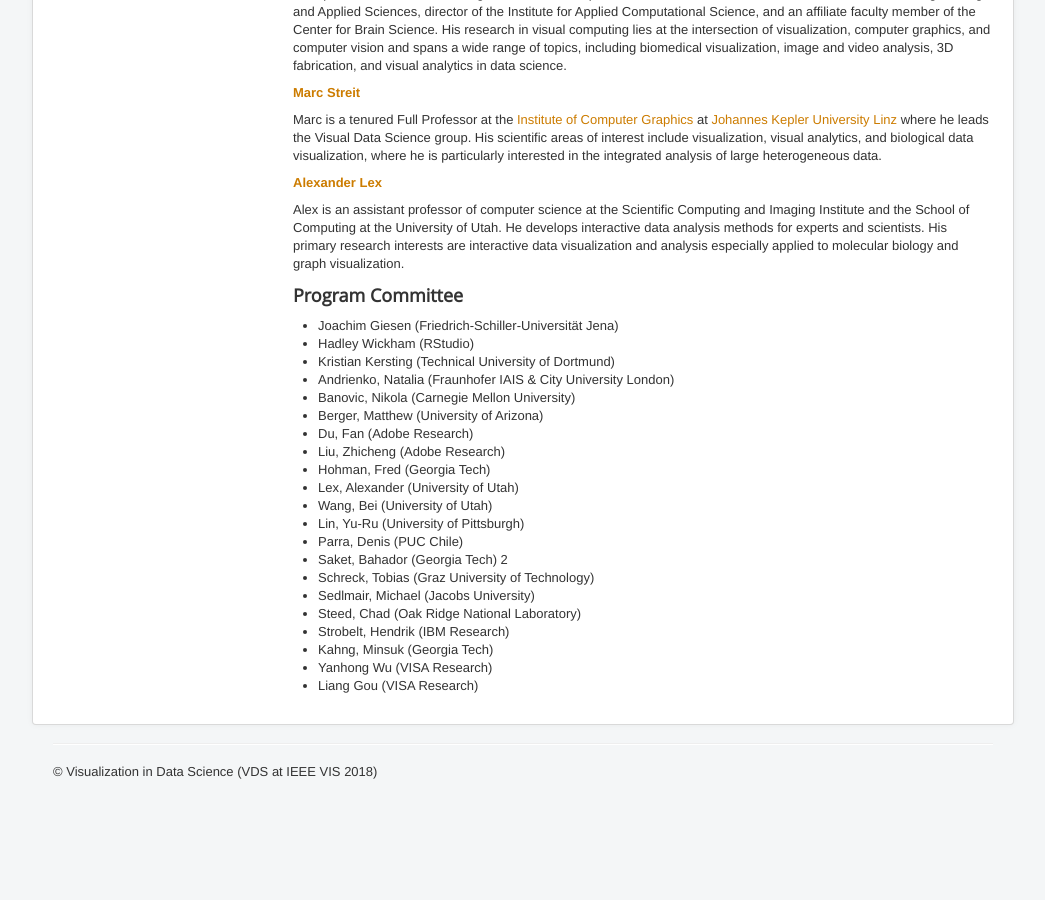
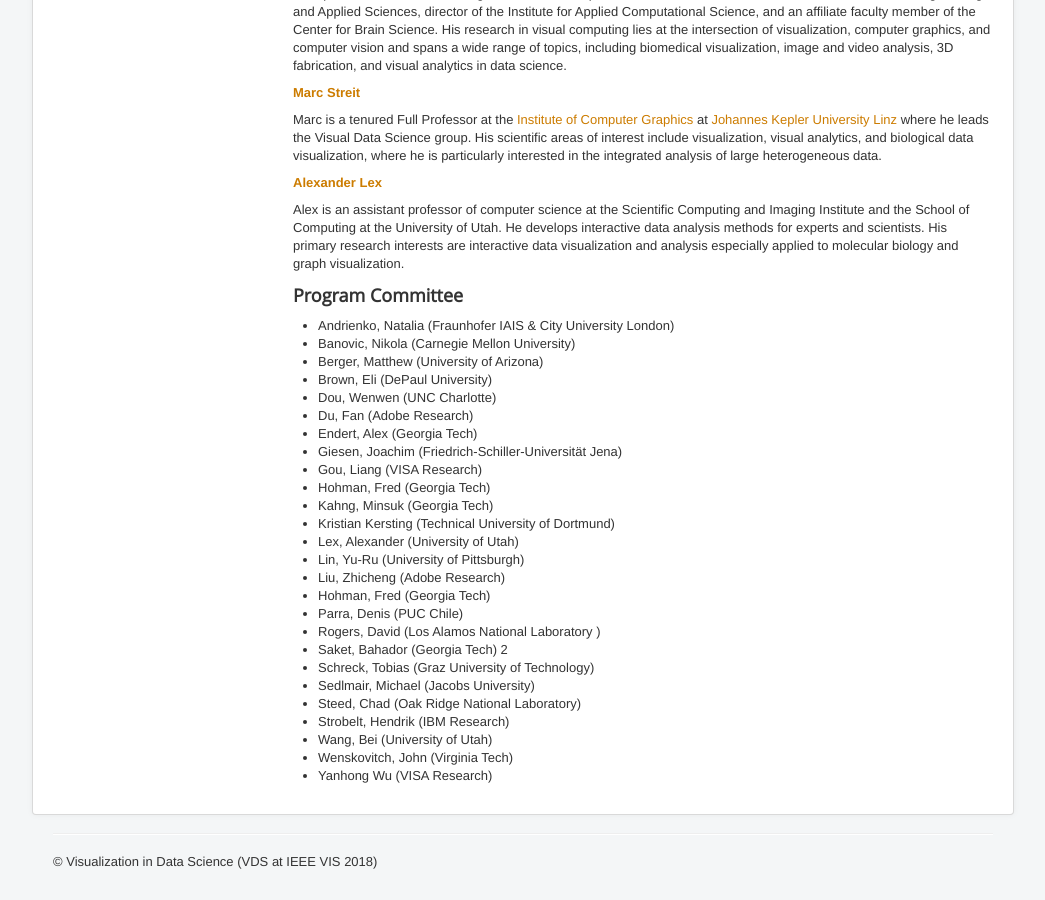
Before and after one commit to visualdatascience/2018, a Jekyll site: the page built from committee.md, in a window 1280 px wide and 900 px high, scrolled down 1288 px. Shown: the whole window, without its empty margins (117-1162 px from the left). Built offline with Jekyll 4.4.1, drawn with Linux system fonts in a browser that asks for light colours; before the commit the page ends 2098 px from its top, so only the background shows below that.

Commit message:
update all pcs

```diff
--- a/committee.md
+++ b/committee.md
@@ -61,24 +61,29 @@ Alex is an assistant professor of computer science at the Scientific Computing a
 
 ### Program Committee
 
-- Joachim Giesen (Friedrich-Schiller-Universität Jena)
-- Hadley Wickham (RStudio)
-- Kristian Kersting (Technical University of Dortmund)
 - Andrienko, Natalia (Fraunhofer IAIS & City University London)
 - Banovic, Nikola (Carnegie Mellon University)
 - Berger, Matthew (University of Arizona)
+- Brown, Eli (DePaul University)
+- Dou, Wenwen (UNC Charlotte)
 - Du, Fan (Adobe Research)
+- Endert, Alex (Georgia Tech)
+- Giesen, Joachim (Friedrich-Schiller-Universität Jena)
+- Gou, Liang (VISA Research)
+- Hohman, Fred (Georgia Tech)
+- Kahng, Minsuk (Georgia Tech)
+- Kristian Kersting (Technical University of Dortmund)
+- Lex, Alexander (University of Utah)
+- Lin, Yu-Ru (University of Pittsburgh)
 - Liu, Zhicheng	(Adobe Research)
 - Hohman, Fred (Georgia Tech)
-- Lex, Alexander (University of Utah)
-- Wang, Bei	(University of Utah)
-- Lin, Yu-Ru (University of Pittsburgh)
 - Parra, Denis (PUC Chile)
+- Rogers, David (Los Alamos National Laboratory )
 - Saket, Bahador (Georgia Tech)	2
 - Schreck, Tobias (Graz University of Technology)
 - Sedlmair, Michael	(Jacobs University)
 - Steed, Chad (Oak Ridge National Laboratory)
 - Strobelt, Hendrik	(IBM Research)
-- Kahng, Minsuk (Georgia Tech)
+- Wang, Bei	(University of Utah)
+- Wenskovitch, John (Virginia Tech)
 - Yanhong Wu (VISA Research)
-- Liang Gou (VISA Research)
```
